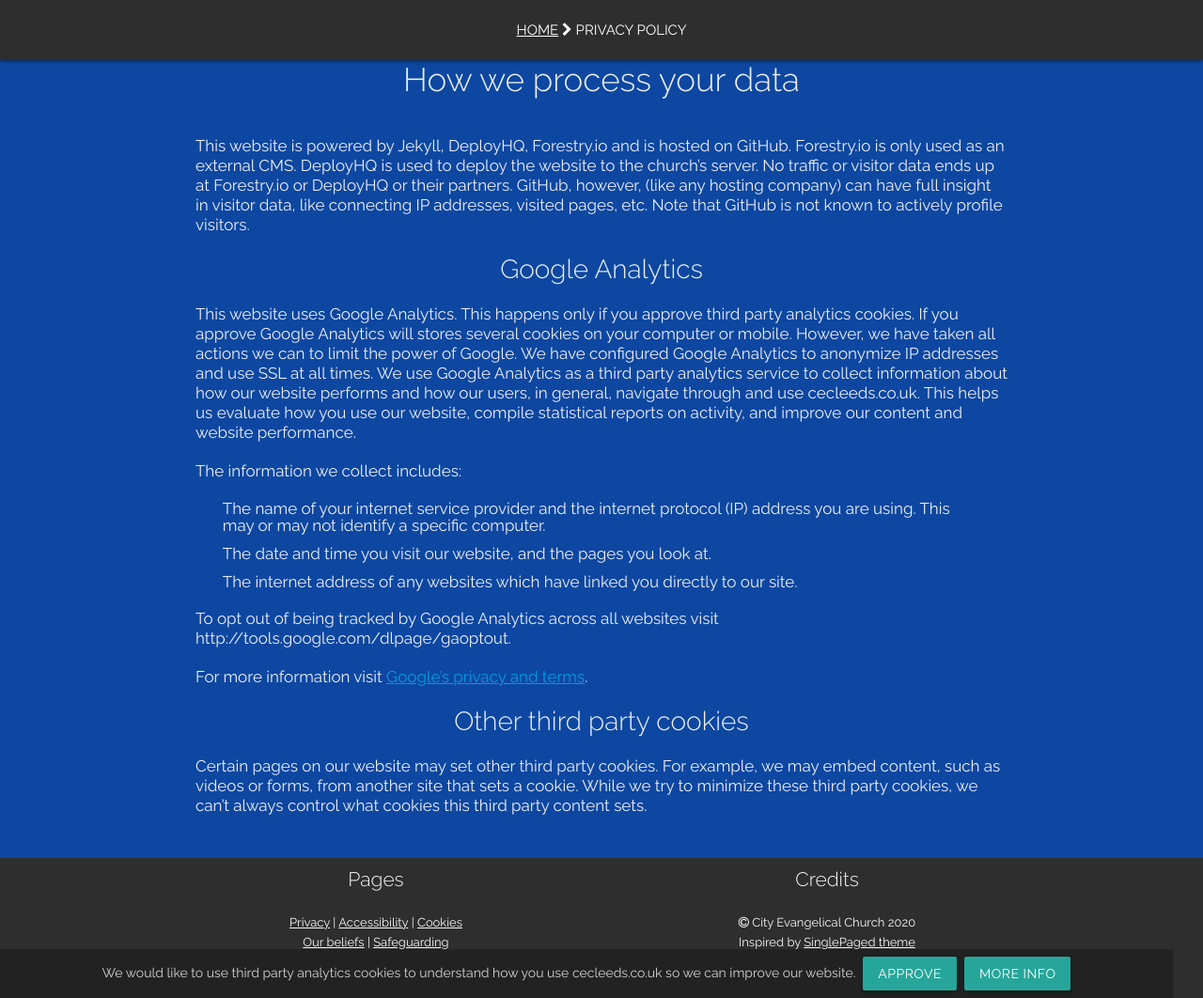
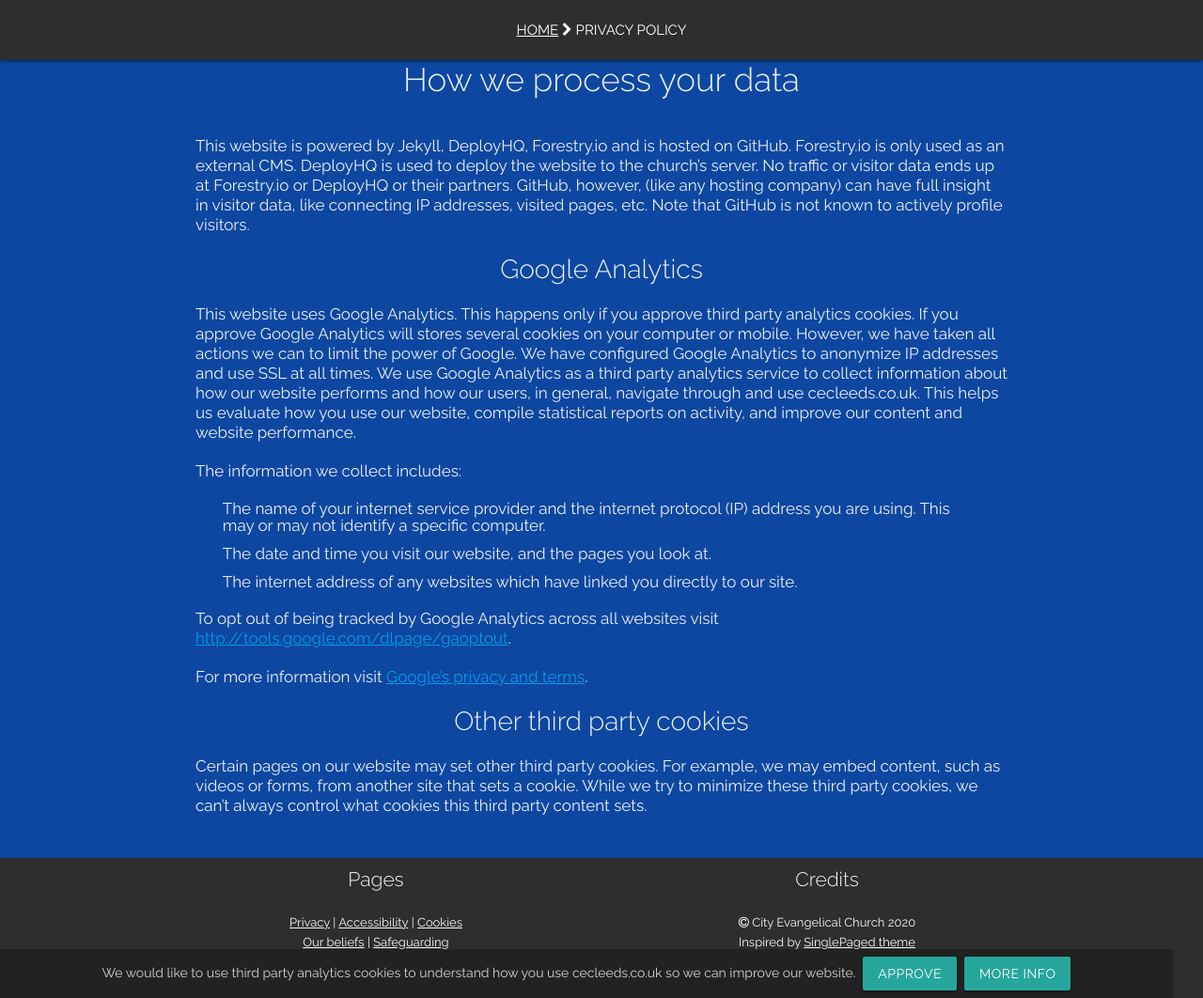
Before and after one commit to woodcock3/citychurch, a Jekyll site: the page built from pages/privacy.md, in a window 1280 px wide and 1062 px high. Shown: the whole window at 94% size. Built offline with Jekyll 4.4.1, drawn with Linux system fonts in a browser that asks for light colours; part of the change alters nothing that is shown.

```diff
--- a/pages/privacy.md
+++ b/pages/privacy.md
@@ -22,7 +22,7 @@ The information we collect includes:
 * The date and time you visit our website, and the pages you look at.
 * The internet address of any websites which have linked you directly to our site.
 
-To opt out of being tracked by Google Analytics across all websites visit http://tools.google.com/dlpage/gaoptout.
+To opt out of being tracked by Google Analytics across all websites visit [http://tools.google.com/dlpage/gaoptout](http://tools.google.com/dlpage/gaoptout).
 
 For more information visit [Google's privacy and terms](https://policies.google.com/technologies/partner-sites).
 
```
